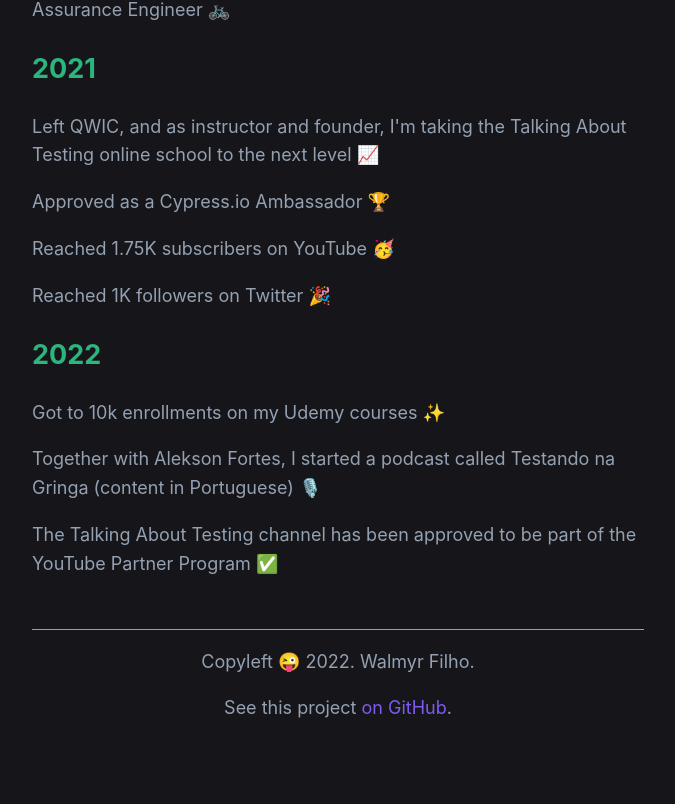
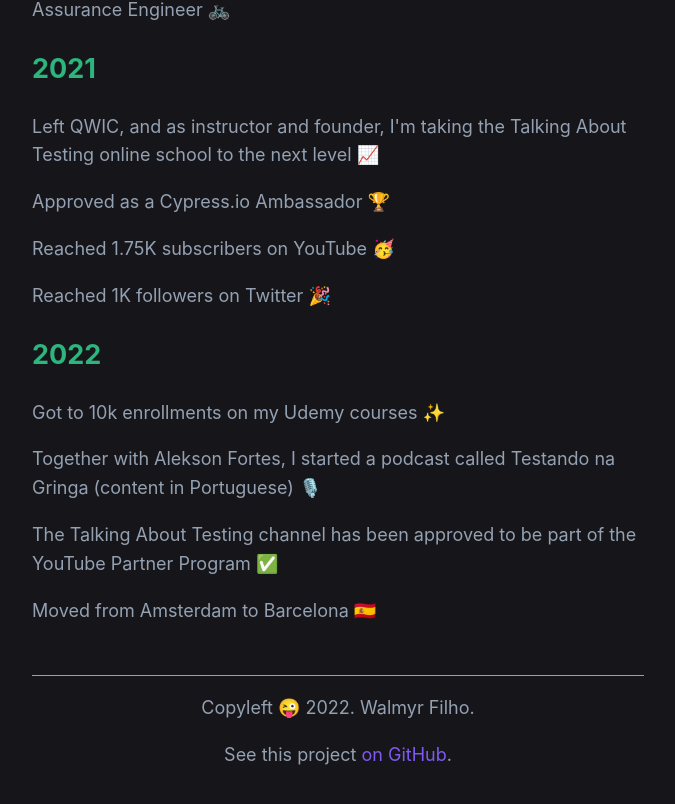
Before and after one commit to wlsf82/walmyr-nextjs, a Next.js app: page / in a window 1280 px wide. Shown: the part 2580-3384 px from the top of the page, without its empty margins (302-977 px from the left). Built offline with nearby package versions, Linux system fonts and the light colour scheme.

Commit message:
Add new item on 2022 timeline

```diff
--- a/components/timeline.js
+++ b/components/timeline.js
@@ -98,7 +98,8 @@
     events: [
       'Got to 10k enrollments on my Udemy courses ✨',
       'Together with Alekson Fortes, I started a podcast called Testando na Gringa (content in Portuguese) 🎙️',
-      'The Talking About Testing channel has been approved to be part of the YouTube Partner Program ✅'
+      'The Talking About Testing channel has been approved to be part of the YouTube Partner Program ✅',
+      'Moved from Amsterdam to Barcelona 🇪🇸'
     ]
   },
 ]
```
